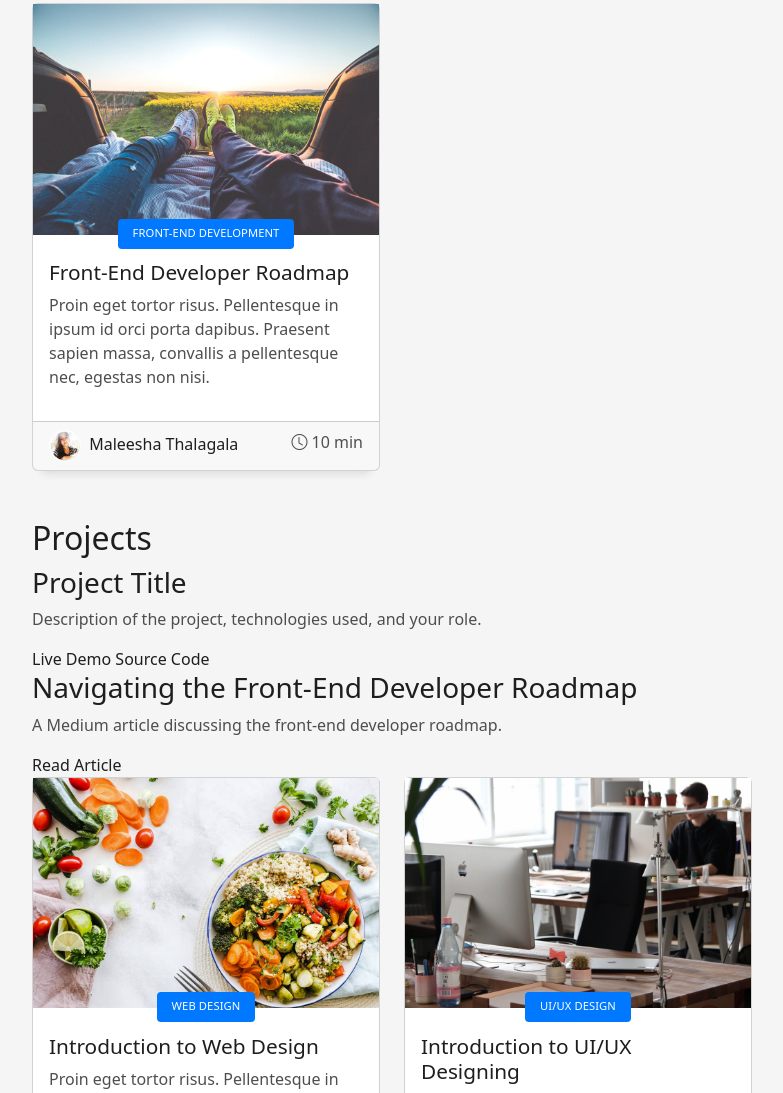
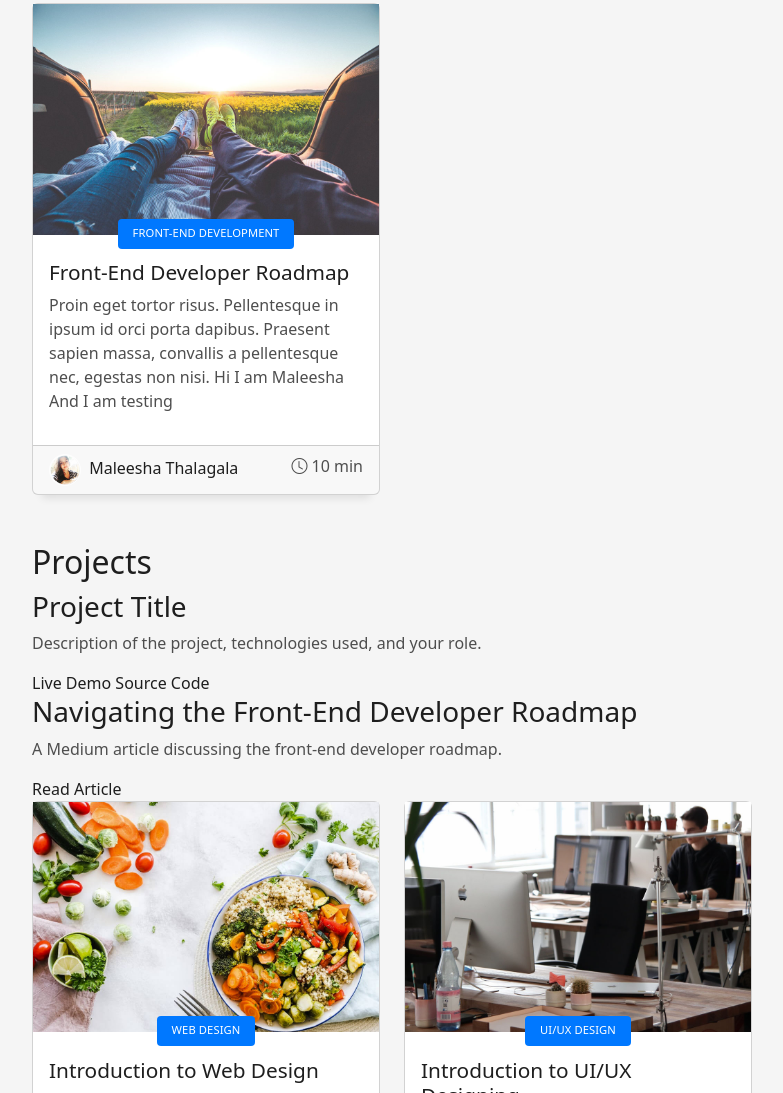
Before and after one commit to MaleeshaT/Portfolio, a plain HTML site: page docs/index.html in a window 1280 px wide. Shown: the part 5184-6277 px from the top of the page, without its empty margins (62-845 px from the left). Drawn offline with Linux system fonts and the light colour scheme.

Commit message:
Changes 1

```diff
--- a/docs/index.html
+++ b/docs/index.html
@@ -573,6 +573,7 @@
                   Proin eget tortor risus. Pellentesque in ipsum id orci porta dapibus. Praesent sapien massa, convallis
                   a pellentesque nec,
                   egestas non nisi.
+                  Hi I am Maleesha And I am testing
                 </p>
               </div>
               <div class="card-footer">
```
